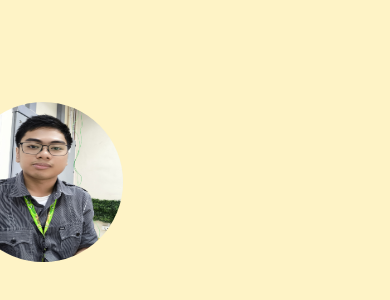
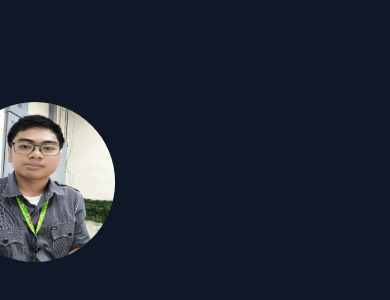
Before and after one commit to ZenithSUS/Portfolio-New, a React (Vite) app: page /projects in a window 390 px wide. Shown: the part 146-446 px from the top of the page. Built offline with nearby package versions, Linux system fonts and the light colour scheme.

Commit message:
fix: update layout styles in index.html and components for improved responsiveness; remove redundant route in App component

```diff
--- a/index.html
+++ b/index.html
@@ -7,7 +7,7 @@
     <meta name="viewport" content="width=device-width, initial-scale=1.0" />
     <title>Portfolio</title>
   </head>
-  <body class="bg-amber-100 text-gray-900 dark:bg-gray-900 dark:text-white font-mono overflow-x-hidden">
+  <body class="bg-gray-900 text-white font-mono overflow-x-hidden">
     <div id="root"></div>
     <script type="module" src="/src/main.tsx"></script>
   </body>
--- a/src/App.tsx
+++ b/src/App.tsx
@@ -12,7 +12,6 @@ function App() {
       <Routes>
         <Route element={<MainLayout />}>
           <Route index element={<About />} />
-          <Route path="/about" element={<About />} />
           <Route path="/projects" element={<Projects />} />
           <Route path="/skills" element={<Skills />} />
           <Route path="/contact" element={<Contact />} />
--- a/src/components/navbar.tsx
+++ b/src/components/navbar.tsx
@@ -33,7 +33,7 @@ export default function NavBar() {
         <Link
           key={nav.name}
           to={nav.href}
-          className={`py-2 px-4 transition-all duration-300 ${
+          className={`text-center py-2 px-4 transition-all duration-300 ${
             nav.active
               ? "text-blue-400 font-bold shadow-lg shadow-blue-500/30"
               : "text-gray-900 dark:text-white hover:text-lg hover:font-bold hover:shadow-xl hover:shadow-blue-500/20"
--- a/src/components/wrapper.tsx
+++ b/src/components/wrapper.tsx
@@ -1,6 +1,6 @@
 export default function Wrapper({ children }: { children: React.ReactNode }) {
   return (
-    <div className="flex flex-col md:flex md:flex-row gap-5 justify-center my-2 mx-2 md:mx-3 md:my-6 w-full md:p-5 h-full">
+    <div className="flex flex-col md:flex md:flex-row gap-5 justify-center my-2 md:mx-3 md:my-6 w-full md:p-5 h-full">
       {children}
     </div>
   );
```
